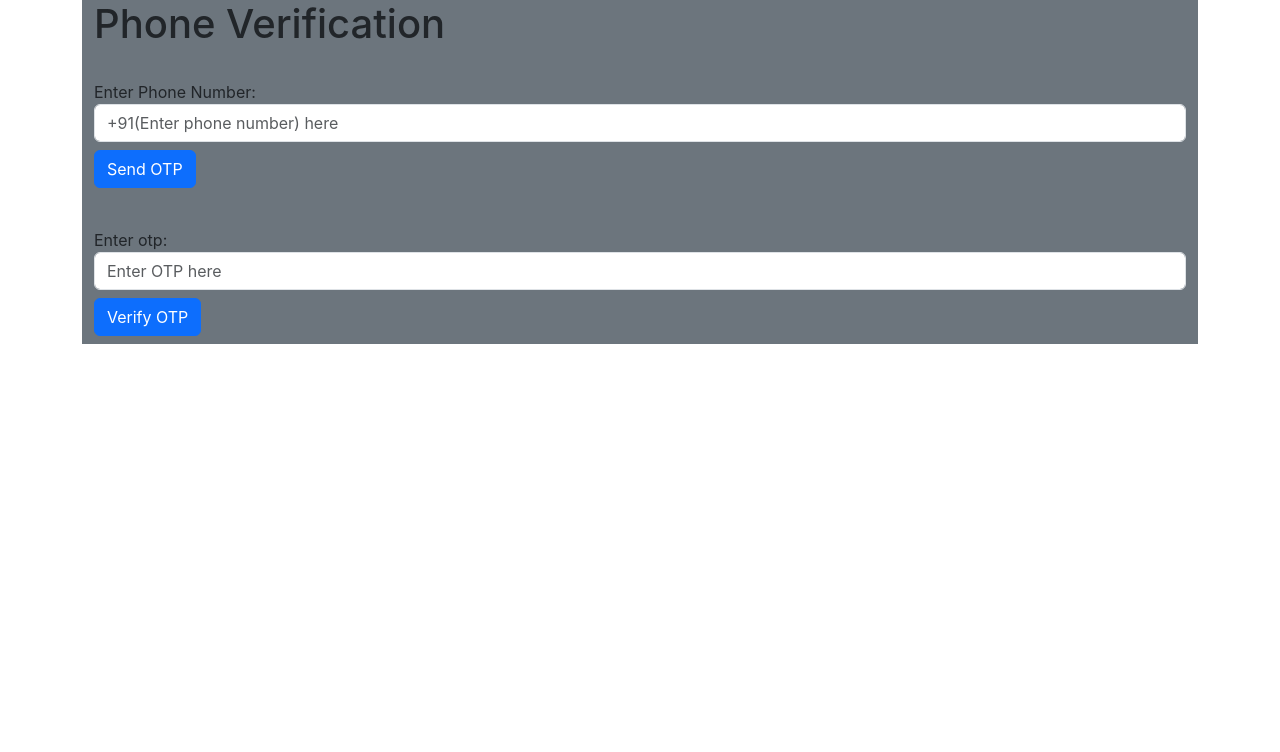
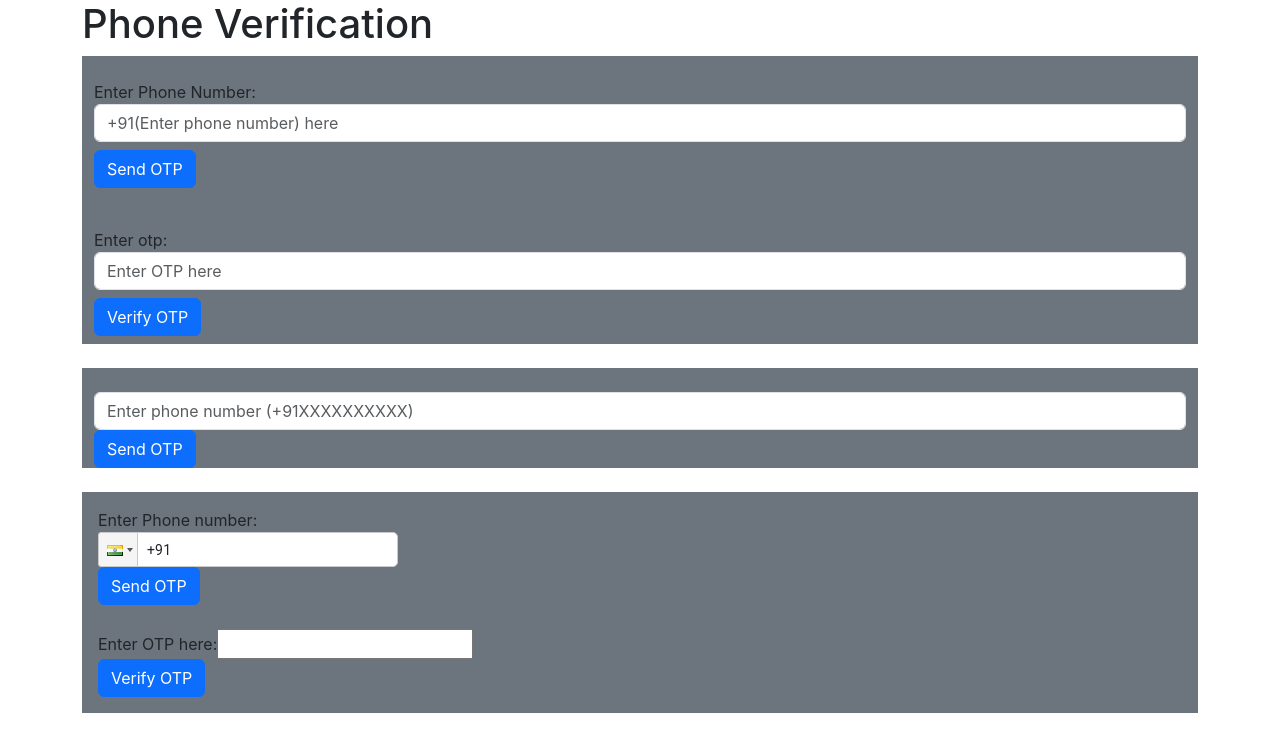
Before and after one commit to Akash581999/React-otp-app, a React (Create React App) app: page / in a window 1280 px wide. Shown: the top 752 px of the page. Built offline with nearby package versions, Linux system fonts and the light colour scheme.

Commit message:
Reset forms optimized

```diff
--- a/src/App.js
+++ b/src/App.js
@@ -1,19 +1,19 @@
-// import React, { useState } from 'react';
-// import firebase from 'firebase/app';
 import 'firebase/compat/auth';
-// import PhoneInput from "react-phone-input-2";
 import "react-phone-input-2/lib/style.css";
 import Login from './Pages/Login';
-// import Register from './Pages/Register';
-// import ResetPassword from './Pages/ResetPassword';
+import Register from './Pages/Register';
+import ResetPassword from './Pages/ResetPassword';
 
 function App() {
   return (
     <>
       <div className='container w-100'>
+        <h1 className="fs-1 text-dark">Phone Verification</h1>
         <Login />
-        {/* <Register /> */}
-        {/* <ResetPassword /> */}
+        <br />
+        <Register />
+        <br />
+        <ResetPassword />
       </div>
     </>
   );
--- a/src/Pages/Login.jsx
+++ b/src/Pages/Login.jsx
@@ -62,7 +62,7 @@ const Login = () => {
   return (
     <>
       <div className="container bg-secondary w-100">
-        <h1 className="fs-1 text-dark">Phone Verification</h1>
+        {/* <h1 className="fs-1 text-dark">Phone Verification</h1> */}
         <div className="text-info my-2">{message}</div>
         <br />
         <div>
--- a/src/Pages/ResetPassword.jsx
+++ b/src/Pages/ResetPassword.jsx
@@ -1,57 +1,78 @@
 import React, { useState } from "react";
-// import firebase from 'firebase/compat/app';
-import "firebase/compat/auth";
-import { auth } from "./firebase";
-import { RecaptchaVerifier, signInWithPhoneNumber } from "firebase/auth";
+import firebase from "firebase/compat/app";
+import {
+  signInWithPhoneNumber,
+  RecaptchaVerifier,
+  getAuth,
+} from "firebase/auth";
 import PhoneInput from "react-phone-input-2";
 import "react-phone-input-2/lib/style.css";
+
+const firebaseConfig = {
+  apiKey: "AIzaSyBpIKtGFO6IRkK72_bQ4fxGAppCHpuzZDE",
+  authDomain: "react-otp-app-1a6df.firebaseapp.com",
+  projectId: "react-otp-app-1a6df",
+  storageBucket: "react-otp-app-1a6df.appspot.com",
+  messagingSenderId: "434954909594",
+  appId: "1:434954909594:web:0bfa09b64e4dc2e33dac23",
+};
+
+if (!firebase.apps.length) {
+  firebase.initializeApp(firebaseConfig);
+}
+
+const auth = getAuth();
 
 const ResetPassword = () => {
   const [phone, setPhone] = useState("");
   const [otp, setOtp] = useState("");
-  const [user, setUser] = useState(null);
+  const [confirmationResult, setConfirmationResult] = useState(null);
 
-  const sendOtp = () => {
+  const sendOtp = async () => {
     try {
-      const reCaptcha = new RecaptchaVerifier(auth, "reCaptcha", {});
-      const confirmation = signInWithPhoneNumber(auth, phone, reCaptcha);
-      setUser(confirmation);
+      const reCaptcha = new RecaptchaVerifier("reCaptcha", {
+        size: "invisible",
+      });
+      const confirmation = await signInWithPhoneNumber(auth, phone, reCaptcha);
+      setConfirmationResult(confirmation);
       console.log(confirmation);
     } catch (error) {
       console.error(error);
     }
   };
+
   const verifyOtp = async () => {
     try {
-      const data = await user.confirm(otp);
-      console.log(data);
+      const credential = firebase.auth.PhoneAuthProvider.credential(
+        confirmationResult.verificationId,
+        otp
+      );
+      const user = await auth.signInWithCredential(credential);
+      console.log(user);
     } catch (error) {
       console.log(error);
     }
   };
 
   return (
-    <div>
-      <div>
+    <div className="container bg-secondary p-3">
+      <label>Enter Phone number:</label>
       <PhoneInput
         country={"in"}
         value={phone}
         onChange={(phone) => setPhone("+" + phone)}
       />
-        <button onClick={sendOtp}>Send otp</button>
+      <button type="submit" onClick={sendOtp} className="btn btn-primary">
+        Send OTP
+      </button>
       <div id="reCaptcha"></div>
       <br />
-        <label>Enter otp here</label>
-        <input
-          type="text"
-          value={otp}
-          onChange={(e) => setOtp(e.target.value)}
-        ></input>
+      <label>Enter OTP here:</label>
+      <input type="text" value={otp} onChange={(e) => setOtp(e.target.value)} />
       <br />
-        <button type="submit" onClick={verifyOtp}>
-          Verify otp
+      <button type="submit" onClick={verifyOtp} className="btn btn-primary">
+        Verify OTP
       </button>
-      </div>
     </div>
   );
 };
```
Lines whose indentation alone changed are shown as unchanged.
